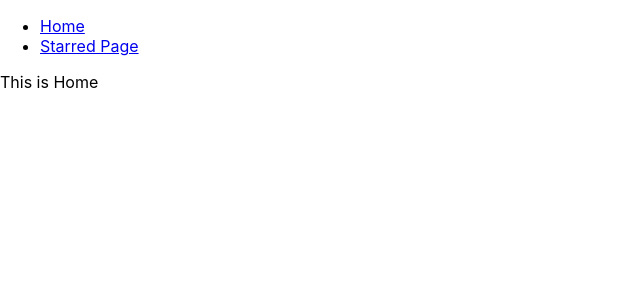
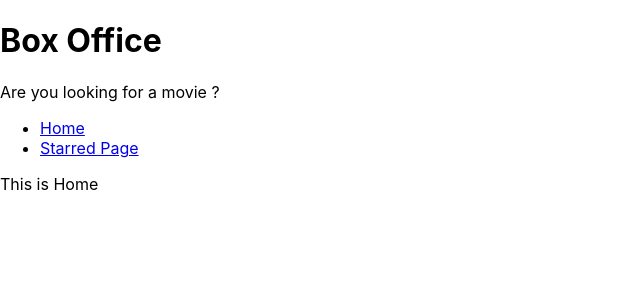
Before and after one commit to PushpendraAneshwari/box-office-app, a React (Create React App) app: page / in a window 1280 px wide. Shown: the top 300 px of the page, without its empty margins (0-640 px from the left). Built offline with nearby package versions, Linux system fonts and the light colour scheme.

Commit message:
Added Main Page Layout

```diff
--- a/src/App.js
+++ b/src/App.js
@@ -7,7 +7,6 @@
 function App() {
   return (
     <div>
-      <Navs />
       <Routes>
         <Route exact path="/" element={<Home />}></Route>
         <Route exact path="/starred" element={<Starred />}></Route>
--- /dev/null
+++ b/src/components/MainPageLayout.js
@@ -0,0 +1,15 @@
+import React from "react";
+import Navs from "./Navs";
+import Title from "./Title";
+
+const MainPageLayout = ({ children }) => {
+  return (
+    <div>
+      <Title title={"Box Office"} subtitle={"Are you looking for a movie ?"} />
+      <Navs />
+      {children}
+    </div>
+  );
+};
+
+export default MainPageLayout;
--- /dev/null
+++ b/src/components/Title.js
@@ -0,0 +1,12 @@
+import React from "react";
+
+const Title = ({ title, subtitle }) => {
+  return (
+    <div>
+      <h1>{title}</h1>
+      <p>{subtitle}</p>
+    </div>
+  );
+};
+
+export default Title;
--- a/src/pages/Home.js
+++ b/src/pages/Home.js
@@ -1,7 +1,8 @@
 import React from "react";
+import MainPageLayout from "../components/MainPageLayout";
 
 const Home = () => {
-  return <div>This is Home</div>;
+  return <MainPageLayout>This is Home</MainPageLayout>;
 };
 
 export default Home;
--- a/src/pages/Starred.js
+++ b/src/pages/Starred.js
@@ -1,7 +1,8 @@
 import React from "react";
+import MainPageLayout from "../components/MainPageLayout";
 
 const Starred = () => {
-  return <div>This is Stareed</div>;
+  return <MainPageLayout>This is Stareed</MainPageLayout>;
 };
 
 export default Starred;
```
